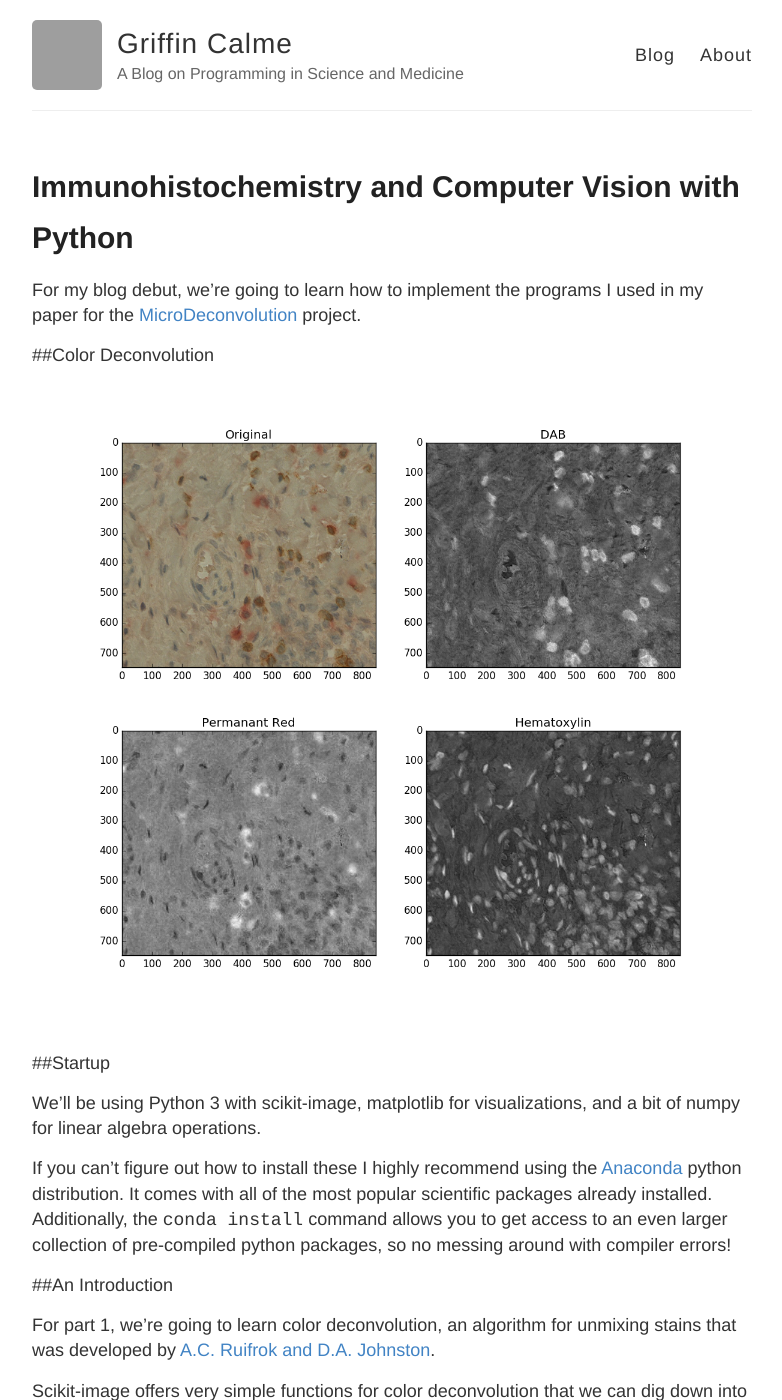
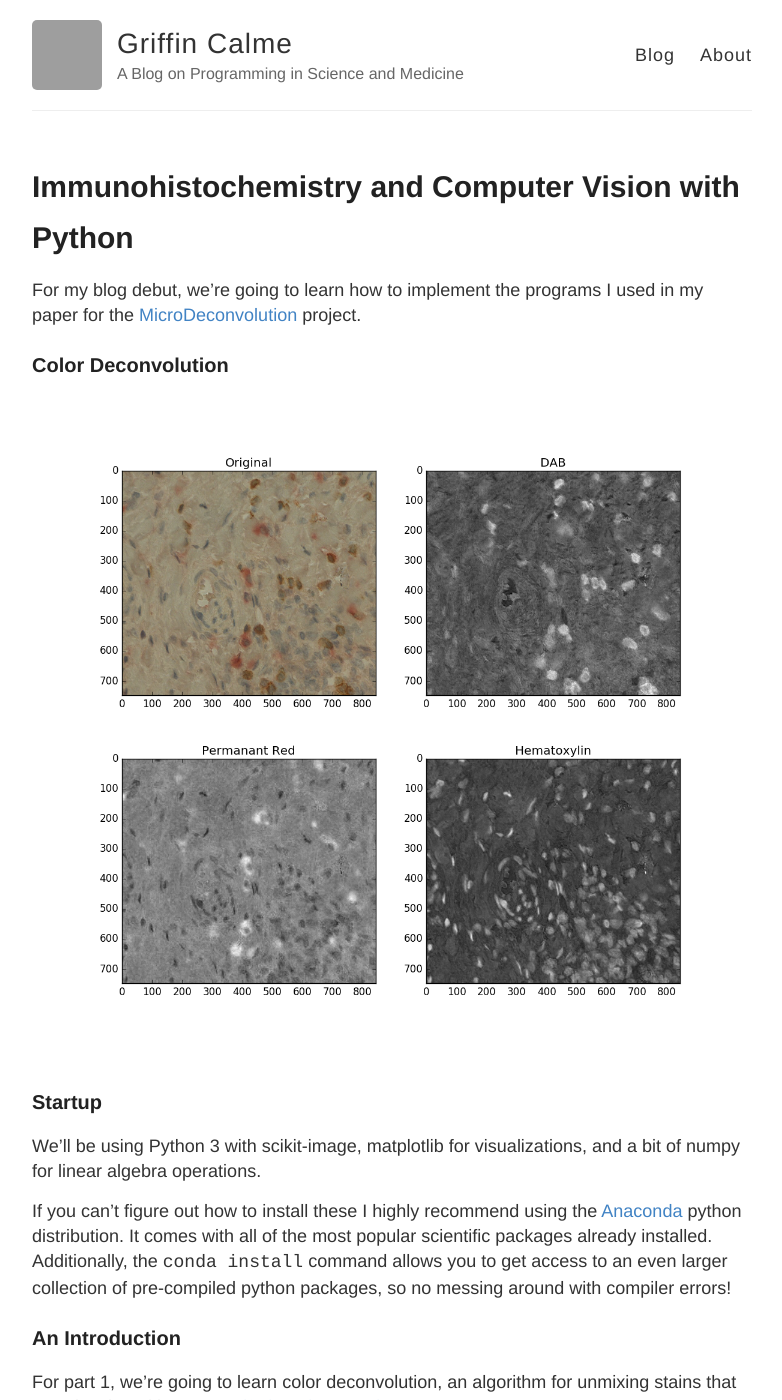
Before and after one commit to griffincalme/griffincalme.github.io, a Jekyll site: the page built from _posts/2016-8-30-IHC-PythonPt1.md, in a window 1280 px wide and 1400 px high. Shown: the whole window, without its empty margins (248-1030 px from the left). Built offline with Jekyll 4.4.1, drawn with Linux system fonts in a browser that asks for light colours; grey boxes are pictures that could not be loaded.

Commit message:
fixed bold subtitles

```diff
--- a/_posts/2016-8-30-IHC-PythonPt1.md
+++ b/_posts/2016-8-30-IHC-PythonPt1.md
@@ -7,10 +7,10 @@ For my blog debut, we're going to learn how to implement the programs I
 used in my paper for the [MicroDeconvolution](https://github.com/griffincalme/MicroDeconvolution)
 project.
 
-##Color Deconvolution
+### Color Deconvolution
 ![Color deconvolution]({{ site.baseurl }}/images/IHC/CD.png)
 
-##Startup
+### Startup
 
 We'll be using Python 3 with scikit-image, matplotlib for visualizations,
 and a bit of numpy for linear algebra operations.
@@ -23,7 +23,7 @@ even larger collection of pre-compiled python packages, so no
 messing around with compiler errors!
 
 
-##An Introduction
+### An Introduction
 
 For part 1, we're going to learn color deconvolution, an algorithm for
 unmixing stains that was developed by
```
